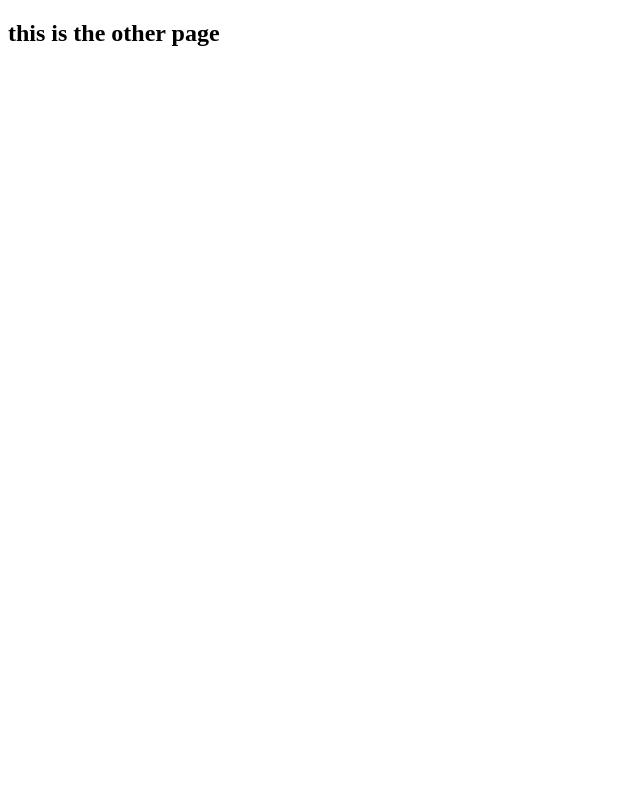
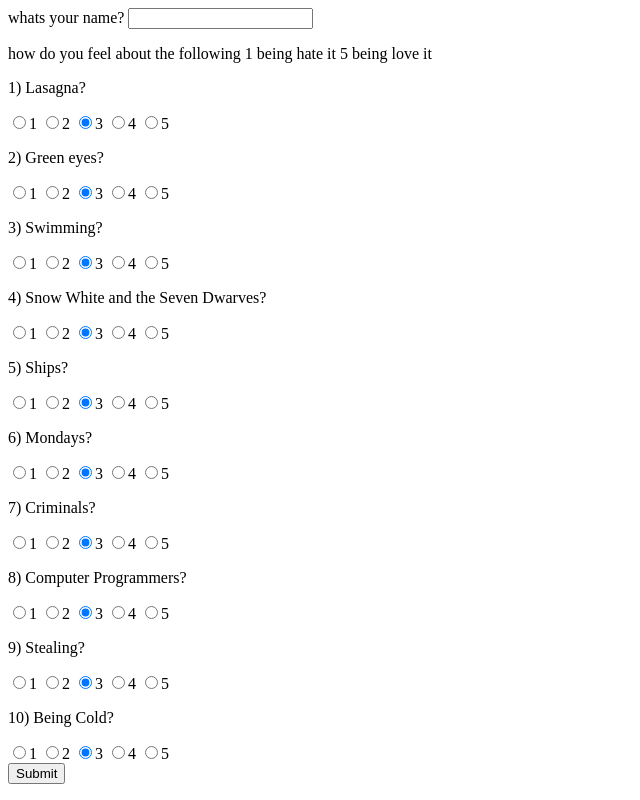
Before and after one commit to dcornnell/FriendFinder, a website: page app/public/survey.html in a window 1280 px wide. Shown: the whole page, without its empty margins (0-640 px from the left). Drawn offline with nearby package versions, Linux system fonts and the light colour scheme.

Commit message:
sending survey data and getting results in the console

```diff
--- a/app/public/survey.html
+++ b/app/public/survey.html
@@ -9,7 +9,100 @@
 </head>
 
 <body>
-    <h2> this is the other page</h2>
+    <form>
+        whats your name?
+        <input type=textbox name="name"></input>
+        <p> how do you feel about the following 1 being hate it 5 being love it</p>
+
+        <p>1) Lasagna?</p>
+        <input type=radio name="q1" value=1>1</input>
+        <input type=radio name="q1" value=2>2</input>
+        <input type=radio name="q1" value=3 checked>3</input>
+        <input type=radio name="q1" value=4>4</input>
+        <input type=radio name="q1" value=5>5</input>
+        <p>2) Green eyes?</p>
+        <input type=radio name="q2" value=1>1</input>
+        <input type=radio name="q2" value=2>2</input>
+        <input type=radio name="q2" value=3 checked>3</input>
+        <input type=radio name="q2" value=4>4</input>
+        <input type=radio name="q2" value=5>5</input>
+        <p>3) Swimming?</p>
+        <input type=radio name="q3" value=1>1</input>
+        <input type=radio name="q3" value=2>2</input>
+        <input type=radio name="q3" value=3 checked>3</input>
+        <input type=radio name="q3" value=4>4</input>
+        <input type=radio name="q3" value=5>5</input>
+        <p>4) Snow White and the Seven Dwarves?</p>
+        <input type=radio name="q4" value=1>1</input>
+        <input type=radio name="q4" value=2>2</input>
+        <input type=radio name="q4" value=3 checked>3</input>
+        <input type=radio name="q4" value=4>4</input>
+        <input type=radio name="q4" value=5>5</input>
+        <p>5) Ships?</p>
+        <input type=radio name="q5" value=1>1</input>
+        <input type=radio name="q5" value=2>2</input>
+        <input type=radio name="q5" value=3 checked>3</input>
+        <input type=radio name="q5" value=4>4</input>
+        <input type=radio name="q5" value=5>5</input>
+        <p>6) Mondays?</p>
+        <input type=radio name="q6" value=1>1</input>
+        <input type=radio name="q6" value=2>2</input>
+        <input type=radio name="q6" value=3 checked>3</input>
+        <input type=radio name="q6" value=4>4</input>
+        <input type=radio name="q6" value=5>5</input>
+        <p>7) Criminals? </p>
+        <input type=radio name="q7" value=1>1</input>
+        <input type=radio name="q7" value=2>2</input>
+        <input type=radio name="q7" value=3 checked>3</input>
+        <input type=radio name="q7" value=4>4</input>
+        <input type=radio name="q7" value=5>5</input>
+        <p>8) Computer Programmers? </p>
+        <input type=radio name="q8" value=1>1</input>
+        <input type=radio name="q8" value=2>2</input>
+        <input type=radio name="q8" value=3 checked>3</input>
+        <input type=radio name="q8" value=4>4</input>
+        <input type=radio name="q8" value=5>5</input>
+        <p>9) Stealing?</p>
+        <input type=radio name="q9" value=1>1</input>
+        <input type=radio name="q9" value=2>2</input>
+        <input type=radio name="q9" value=3 checked>3</input>
+        <input type=radio name="q9" value=4>4</input>
+        <input type=radio name="q9" value=5>5</input>
+        <p>10) Being Cold?</p>
+        <input type=radio name="q10" value=1>1</input>
+        <input type=radio name="q10" value=2>2</input>
+        <input type=radio name="q10" value=3 checked>3</input>
+        <input type=radio name="q10" value=4>4</input>
+        <input type=radio name="q10" value=5>5</input>
+        <br>
+        <input type=submit id="survey-submit"></input>
+
+
+
+    </form>
+    <script src="https://code.jquery.com/jquery-3.4.1.js" integrity="sha256-WpOohJOqMqqyKL9FccASB9O0KwACQJpFTUBLTYOVvVU=" crossorigin="anonymous"></script>
+    <script type="text/javascript">
+        $("#survey-submit").on("click", function() {
+            event.preventDefault()
+            let newUser = {};
+            newUser.name = $('input[name=name').val();
+            newUser.scores = [$('input[name=q1]:checked').val(),
+                $('input[name=q2]:checked').val(),
+                $('input[name=q3]:checked').val(),
+                $('input[name=q4]:checked').val(),
+                $('input[name=q5]:checked').val(),
+                $('input[name=q6]:checked').val(),
+                $('input[name=q7]:checked').val(),
+                $('input[name=q8]:checked').val(),
+                $('input[name=q9]:checked').val(),
+                $('input[name=q10]:checked').val()
+            ];
+
+            $.post("/api/friends", newUser, function(data) {
+
+            })
+        })
+    </script>
 </body>
 
 </html>
--- a/app/routing/htmlRoutes.js
+++ b/app/routing/htmlRoutes.js
@@ -2,7 +2,7 @@ const path = require('path');
 
 module.exports = function(app) {
     app.get("/survey", function(req, res) {
-        res.sendFile(path.join(__dirname, "../public/home.html"));
+        res.sendFile(path.join(__dirname, "../public/survey.html"));
     })
 
 
--- a/server.js
+++ b/server.js
@@ -5,11 +5,12 @@ const path = require("path");
 const app = express();
 //Port
 const PORT = 3000;
+// middleware
+app.use(express.urlencoded({ extended: true }));
 app.use(express.json());
 //Paths
 require("./app/routing/apiRoutes")(app);
 require("./app/routing/htmlRoutes")(app);
-// middleware
 
 
 //start the server
```
Also changed, not shown: app/data/friends.js (+23 -3 lines), app/routing/apiRoutes.js (+27 -2 lines), app/public/img/cptflint.jpg (added), app/public/img/ein.jpg (added), app/public/img/garfield.jpg (added), app/public/img/lilbub.jpg (added), app/public/img/swiper.png (added), app/public/img/whitewhale.jpg (added).
